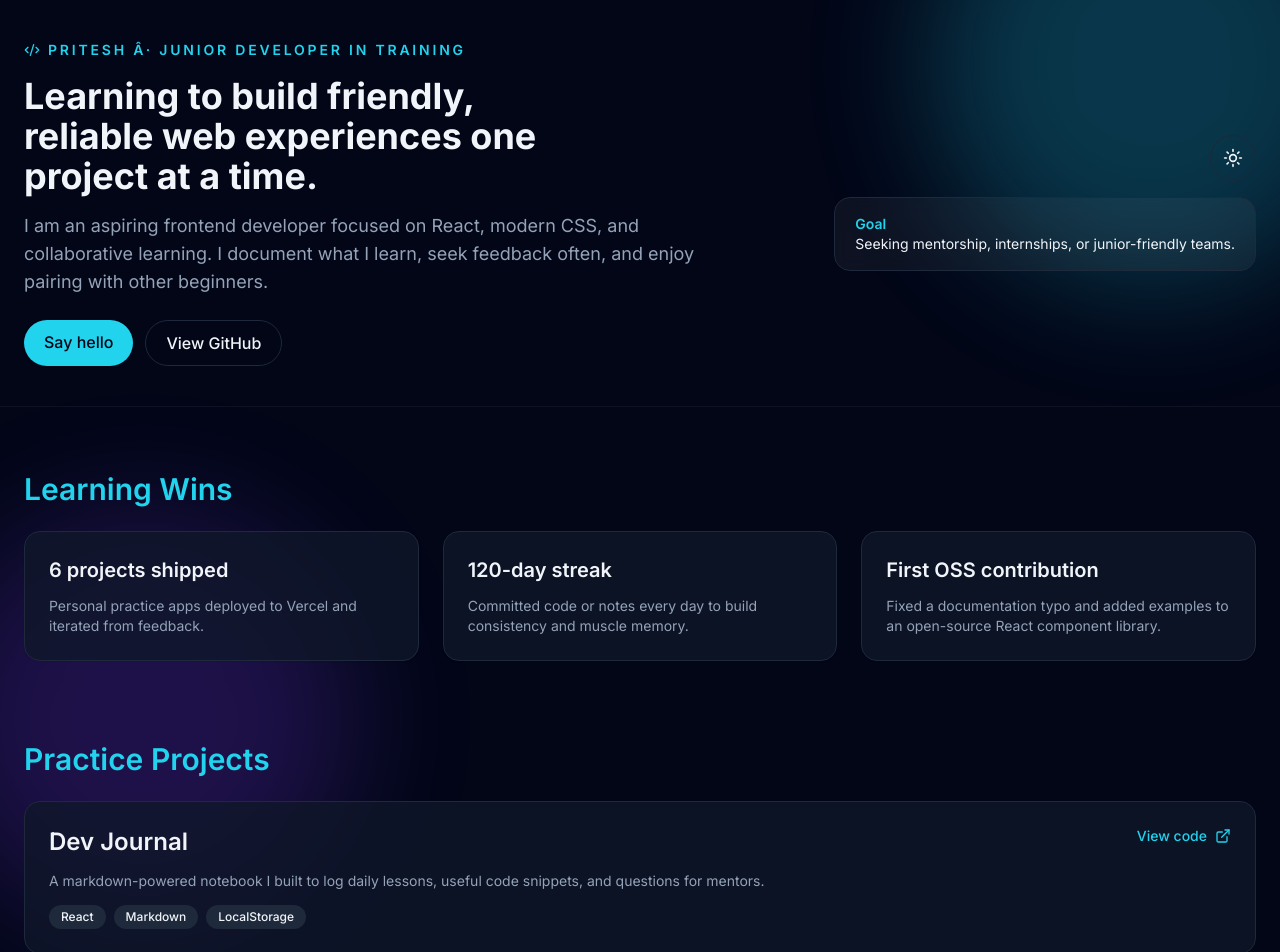
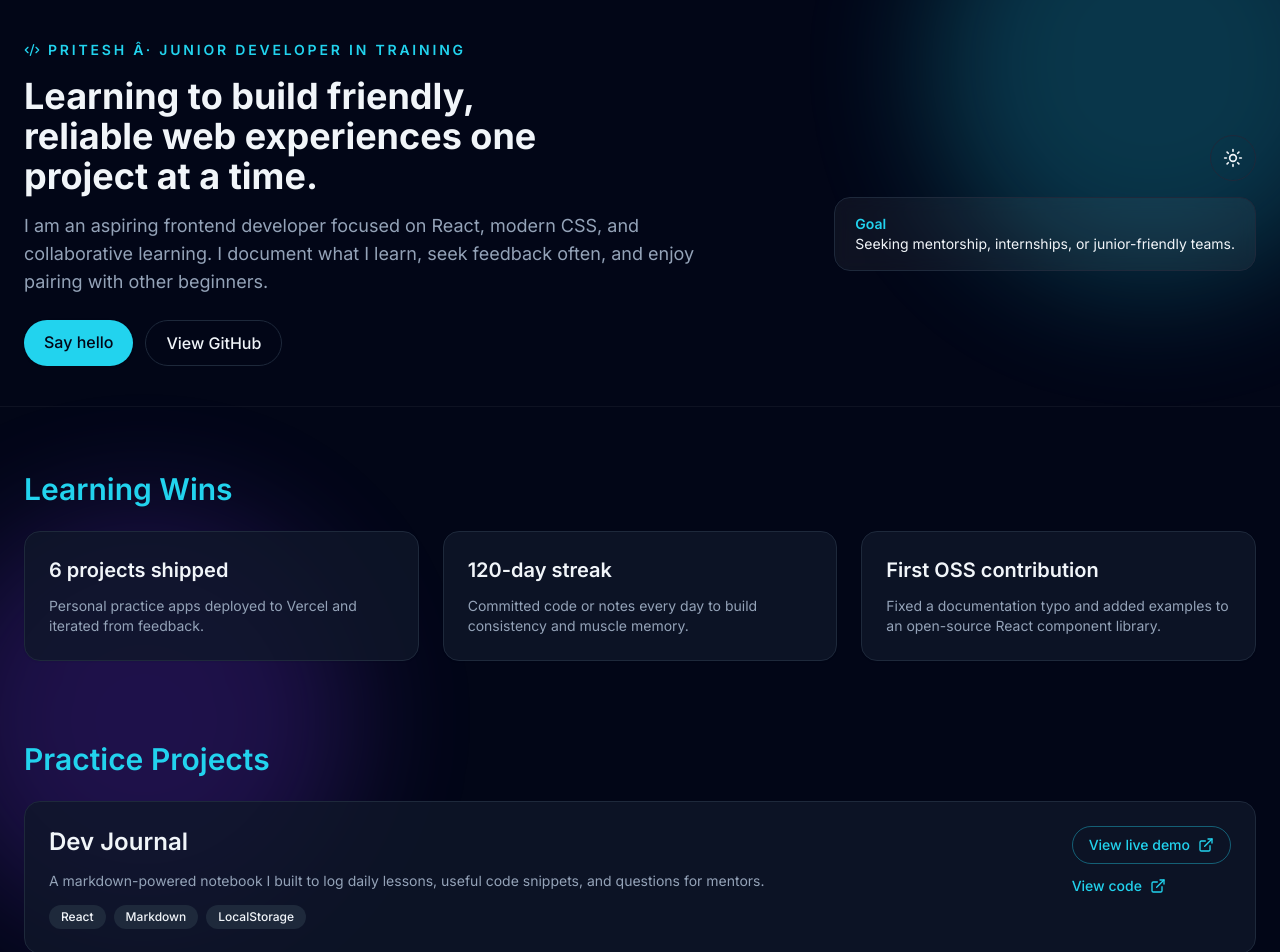
Before and after one commit to epritesh/personal-website, a React (Vite) app: page / in a window 1280 px wide. Shown: the top 952 px of the page. Built offline with nearby package versions, Linux system fonts and the light colour scheme.

Commit message:
Link dev journal live deployment

```diff
--- a/src/App.jsx
+++ b/src/App.jsx
@@ -21,7 +21,8 @@ const primaryProjects = [
     description:
       'A markdown-powered notebook I built to log daily lessons, useful code snippets, and questions for mentors.',
     tags: ['React', 'Markdown', 'LocalStorage'],
-    link: 'https://github.com/epritesh/dev-journal'
+    link: 'https://github.com/epritesh/dev-journal',
+    live: 'https://dev-journal-i7ms-kwdpp8kle-epritesh-e0b412e7.vercel.app'
   },
   {
     title: 'Weather Dashboard',
```
